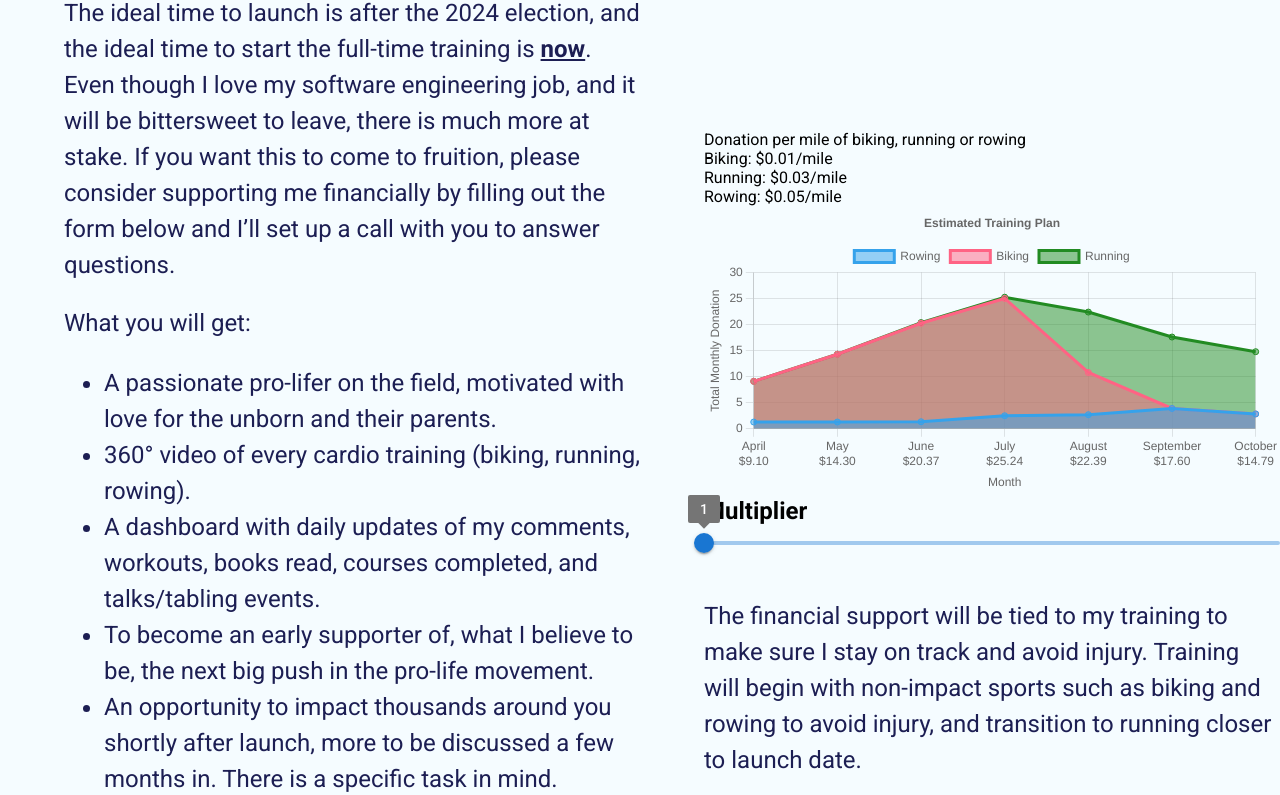
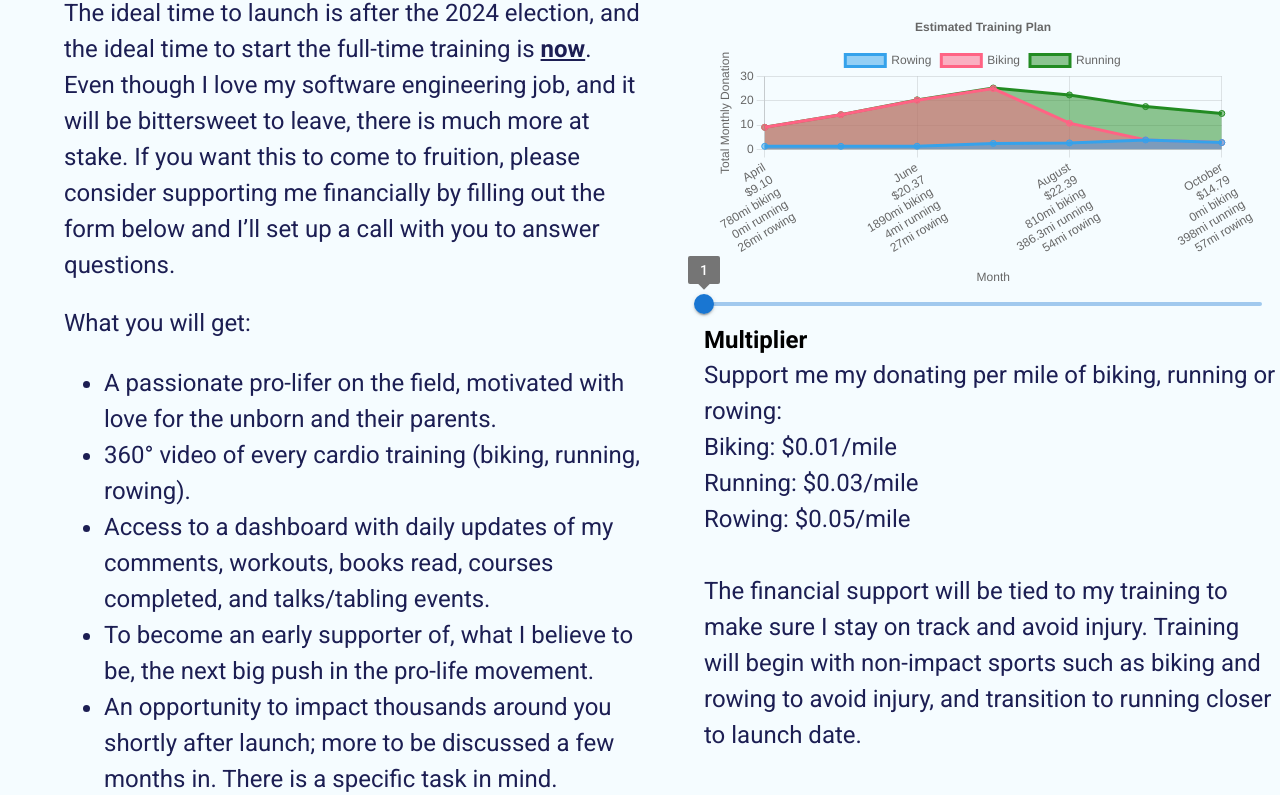
Before and after one commit to nerdromere/MPD, a React (Create React App) app: page / in a window 1280 px wide. Shown: the part 1829-2624 px from the top of the page. Built offline with nearby package versions, Linux system fonts and the light colour scheme.

Commit message:
adding more

```diff
--- a/src/App.css
+++ b/src/App.css
@@ -316,7 +316,7 @@ h2 {
   gap: 5vw;
   grid-template-columns: repeat(2, 50%);
 }
-.about--section--img > img {
+.about--section--img > img{
   width: 100%;
   height: 100%;
 }
--- a/src/Pages/Home/HeroSection.jsx
+++ b/src/Pages/Home/HeroSection.jsx
@@ -10,8 +10,8 @@ export default function HeroSection() {
           </h1>
           <p className="section--title">Greetings! I'm Illarion Eremenko</p>
           <p className="hero--section-description">
-            A couple years ago, I came to the realization that the failure of love in the world is leading to 73 million abortions a year worldwide. We need take drastic measures to get this number down. This can be done by offering up suffering, raising money and awareness for pregnancy resource centers, and prayer. All with the premise of loving your neighbor.
-            <br /><br />I aim to accomplish these by livestreaming myself running a marathon per day for a year (likely resting on Sundays).
+            A couple years ago, I came to the realization that the lack of proper love in the world is leading to 73 million abortions a year worldwide. We need take drastic measures to get this number down. This can be done by offering up suffering, raising money and awareness for pregnancy resource centers, and prayer. All with the premise of loving your neighbor.
+            <br /><br />I aim to accomplish these by livestreaming myself running a marathon per day for a year (likely resting on Sundays)... and much more.
 
           </p>
         </div>
--- a/src/Pages/Home/Homescreen/index.jsx
+++ b/src/Pages/Home/Homescreen/index.jsx
@@ -3,18 +3,22 @@ import ContactMe from "../ContactMe";
 import Footer from "../Footer";
 import HeroSection from "../HeroSection";
 import MyPortfolio from "../MyPortfolio";
-import MySkills from "../MySkills";
+import MyJourney from "../MyJourney";
 import Testimonial from "../Testimonials";
+import { useState } from "react";
 
 export default function Home() {
+
+  const [multiplier, setMultiplier] = useState(1);
+
   return (
     <>
       <HeroSection />
-      <MySkills />
-      <TheAsk />
+      <MyJourney />
+      <TheAsk setMultiplierParent={setMultiplier} />
       {/* <MyPortfolio />
       <Testimonial /> */}
-      <ContactMe />
+      <ContactMe multiplier={multiplier} />
       <Footer />
     </>
   );
--- a/src/Pages/Home/MySkills.jsx
+++ b/src/Pages/Home/MyJourney.jsx
@@ -1,7 +1,7 @@
 
-export default function MySkills() {
+export default function MyJourney() {
   return (
-    <section className="skills--section" id="mySkills">
+    <section className="skills--section" id="myJourney">
       <div className="portfolio--container">
         {/* <p className="section--title">My Skills</p> */}
         <h2 className="skills--section--heading">My Journey</h2>
--- a/src/Pages/Home/Navbar.jsx
+++ b/src/Pages/Home/Navbar.jsx
@@ -69,7 +69,7 @@ function Navbar() {
               smooth={true}
               offset={-70}
               duration={500}
-              to="MyPortfolio"
+              to="myJourney"
               className="navbar--content"
             >
               Journey
--- a/src/Pages/Home/TheAsk.jsx
+++ b/src/Pages/Home/TheAsk.jsx
@@ -34,30 +34,41 @@ const formatter = new Intl.NumberFormat('en-US', {
   //maximumFractionDigits: 0, // (causes 2500.99 to be printed as $2,501)
 });
 
+const ROWING_MILES = [26, 26, 27, 50, 54, 78, 57, 57];
+const BIKING_MILES = [780, 1300, 1890, 2250, 810, 0, 0, 0];
+const RUNNING_MILES = [0, 0, 4, 8, 386.3, 456.7, 398, 398];
+
 
 const StackedLineGraph = ({ donations, multiplier }) => {
   const data = {
-    labels: [['April', formatter.format(donations[0])], ['May', formatter.format(donations[1])], ['June', formatter.format(donations[2])],
-    ['July', formatter.format(donations[3])], ['August', formatter.format(donations[4])], ['September', formatter.format(donations[5])], ['October', formatter.format(donations[6])]],
+    labels: [
+      ['April', formatter.format(donations[0]), `${BIKING_MILES[0]}mi biking`, `${RUNNING_MILES[0]}mi running`, `${ROWING_MILES[0]}mi rowing`],
+      ['May', formatter.format(donations[1]), `${BIKING_MILES[1]}mi biking`, `${RUNNING_MILES[1]}mi running`, `${ROWING_MILES[1]}mi rowing`],
+      ['June', formatter.format(donations[2]), `${BIKING_MILES[2]}mi biking`, `${RUNNING_MILES[2]}mi running`, `${ROWING_MILES[2]}mi rowing`],
+      ['July', formatter.format(donations[3]), `${BIKING_MILES[3]}mi biking`, `${RUNNING_MILES[3]}mi running`, `${ROWING_MILES[3]}mi rowing`],
+      ['August', formatter.format(donations[4]), `${BIKING_MILES[4]}mi biking`, `${RUNNING_MILES[4]}mi running`, `${ROWING_MILES[4]}mi rowing`],
+      ['September', formatter.format(donations[5]), `${BIKING_MILES[5]}mi biking`, `${RUNNING_MILES[5]}mi running`, `${ROWING_MILES[5]}mi rowing`],
+      ['October', formatter.format(donations[6]), `${BIKING_MILES[6]}mi biking`, `${RUNNING_MILES[6]}mi running`, `${ROWING_MILES[6]}mi rowing`]
+    ],
     datasets: [
       {
         fill: true,
         label: 'Rowing',
-        data: [1.3, 1.3, 1.35, 2.5, 2.7, 3.9, 2.85].map(val => val * multiplier),
+        data: ROWING_MILES.map(val => val * multiplier * 0.05),
         borderColor: 'rgb(53, 162, 235)',
         backgroundColor: 'rgba(53, 162, 235, 0.5)',
       },
       {
         fill: true,
         label: 'Biking',
-        data: [7.8, 13, 18.9, 22.5, 8.1, 0, 0].map(val => val * multiplier),
+        data: BIKING_MILES.map(val => val * multiplier * 0.01),
         borderColor: 'rgba(255, 99, 132)',
         backgroundColor: 'rgba(255, 99, 132, 0.5)',
       },
       {
         fill: true,
         label: 'Running',
-        data: [0, 0, 0.12, 0.24, 11.59, 13.70, 11.94].map(val => val * multiplier),
+        data: RUNNING_MILES.map(val => val * multiplier * 0.03),
         borderColor: 'rgba(34, 139, 34)',
         backgroundColor: 'rgba(34, 139, 34, 0.5)',
       },
@@ -95,7 +106,7 @@ const StackedLineGraph = ({ donations, multiplier }) => {
 
 
 
-export default function TheAsk() {
+export default function TheAsk({ setMultiplierParent }) {
 
   const base = [9.10, 14.30, 20.37, 25.24, 22.39, 17.60, 14.79];
   const [donations, setDonations] = useState(base);
@@ -104,6 +115,7 @@ export default function TheAsk() {
   const handleChange = (e) => {
     setDonations(base.map(val => val * e.target.value));
     setMultiplier(e.target.value);
+    setMultiplierParent(e.target.value);
   }
 
   return (
@@ -119,9 +131,9 @@ export default function TheAsk() {
             <ul>
               <li>A passionate pro-lifer on the field, motivated with love for the unborn and their parents.</li>
               <li>360° video of every cardio training (biking, running, rowing).</li>
-              <li>A dashboard with daily updates of my comments, workouts, books read, courses completed, and talks/tabling events.</li>
+              <li>Access to a dashboard with daily updates of my comments, workouts, books read, courses completed, and talks/tabling events.</li>
               <li>To become an early supporter of, what I believe to be, the next big push in the pro-life movement.</li>
-              <li>An opportunity to impact thousands around you shortly after launch, more to be discussed a few months in. There is a specific task in mind.</li>
+              <li>An opportunity to impact thousands around you shortly after launch; more to be discussed a few months in. There is a specific task in mind.</li>
               <li>The inside scoop on much more yet to be revealed such as the name and what else we are building.</li>
             </ul>
             Before joining the church, I thought I could do this alone; but not only can I not do this alone, but I <b><u>ought not</u></b>.
@@ -130,14 +142,8 @@ export default function TheAsk() {
       </div>
       <div className="about--section--img">
         {/* <img src="./img/about-me.png" alt="About Me" /> */}
-        <div>
-          <p>Donation per mile of biking, running or rowing</p>
-          <p>Biking: {formatter.format(0.01 * multiplier)}/mile</p>
-          <p>Running: {formatter.format(0.03 * multiplier)}/mile</p>
-          <p>Rowing: {formatter.format(0.05 * multiplier)}/mile</p>
-        </div>
+        <div style={{ paddingRight: "1.4vw" }}>
           <StackedLineGraph donations={donations} multiplier={multiplier} />
-        <h2>Multiplier</h2>
           <Slider
             aria-label="Always visible"
             defaultValue={1}
@@ -148,8 +154,17 @@ export default function TheAsk() {
             valueLabelDisplay="on"
             onChange={handleChange}
           />
+        </div>
+        <h2>Multiplier</h2>
+        <div className="hero--section-description">
+          <p>Support me my donating per mile of biking, running or rowing:</p>
+          <p>Biking: {formatter.format(0.01 * multiplier)}/mile</p>
+          <p>Running: {formatter.format(0.03 * multiplier)}/mile</p>
+          <p>Rowing: {formatter.format(0.05 * multiplier)}/mile</p>
+        </div>
         <div className="hero--section-description">
           <br />The financial support will be tied to my training to make sure I stay on track and avoid injury. Training will begin with non-impact sports such as biking and rowing to avoid injury, and transition to running closer to launch date.
+          <br /><br />Please note that there is much that can go wrong such as injury. It is possible that I will need to take more breaks, therefore less mileage per month.
         </div>
       </div>
     </section>
```
Also changed, not shown: src/Pages/Home/ContactMe.jsx (+4 -3 lines), 1 other file (tests, documents, lock files or other folders). Lines whose indentation alone changed are shown as unchanged.
